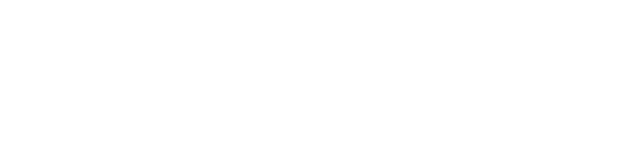
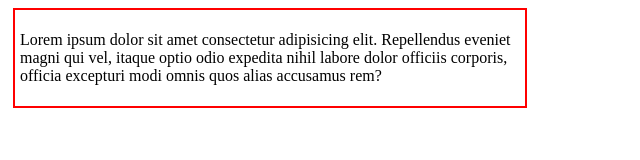
Before and after one commit to chaviti-sathish/practice, a plain HTML site: page index.html in a window 1280 px wide. Shown: the whole page, without its empty margins (0-640 px from the left). Drawn offline with Linux system fonts and the light colour scheme.

Commit message:
Added Styles

```diff
--- a/index.html
+++ b/index.html
@@ -5,8 +5,19 @@
     <meta http-equiv="X-UA-Compatible" content="IE=edge">
     <meta name="viewport" content="width=device-width, initial-scale=1.0">
     <title>Document</title>
+    <style>
+        .container{
+        color:black;
+        border: 2px solid red;
+        padding: 5px;
+        margin: 5px;
+        width: 500px
+        }
+    </style>
 </head>
 <body>
-
+    <div class="container">
+        <p>Lorem ipsum dolor sit amet consectetur adipisicing elit. Repellendus eveniet magni qui vel, itaque optio odio expedita nihil labore dolor officiis corporis, officia excepturi modi omnis quos alias accusamus rem?</p>
+    </div>
 </body>
 </html>
```
